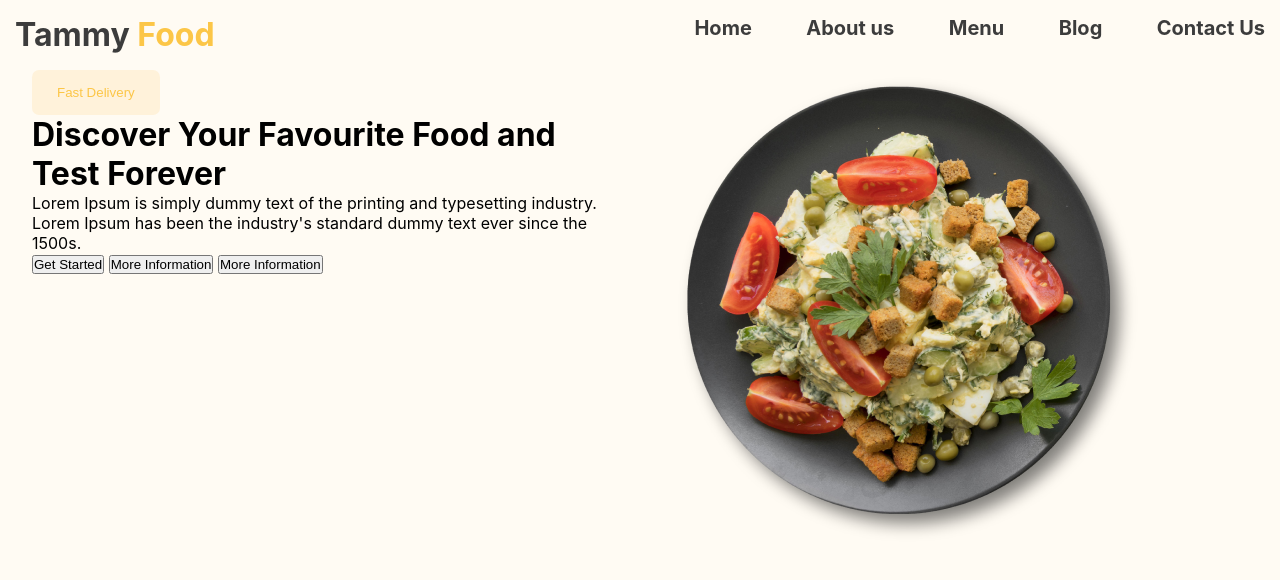
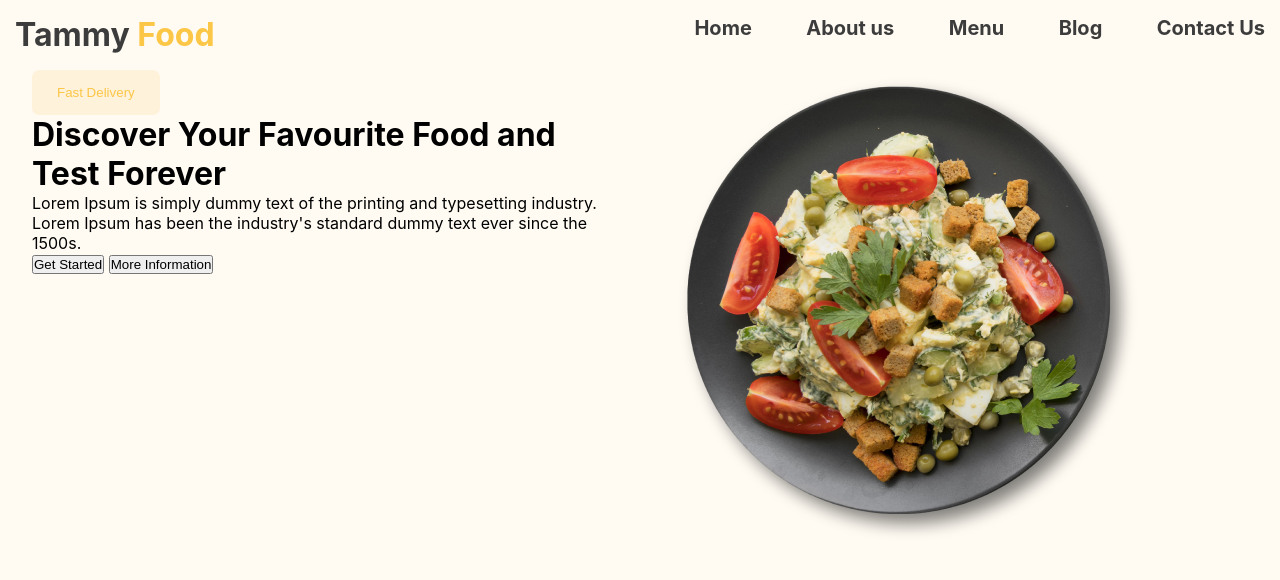
Before and after one commit to miraziz-falcon/23-dars, a plain HTML site: page index.html in a window 1280 px wide. Drawn offline with Linux system fonts and the light colour scheme.

Commit message:
git hubga yuborish

```diff
--- a/index.html
+++ b/index.html
@@ -33,11 +33,6 @@
                 <div>
                     <button class="btn-yellow">Get Started</button>
                     <button class="btn-info">More Information</button>
-
-                    <button class="btn-i77">More Information</button>
-
-
-
                 </div>
             </div>
 
```
